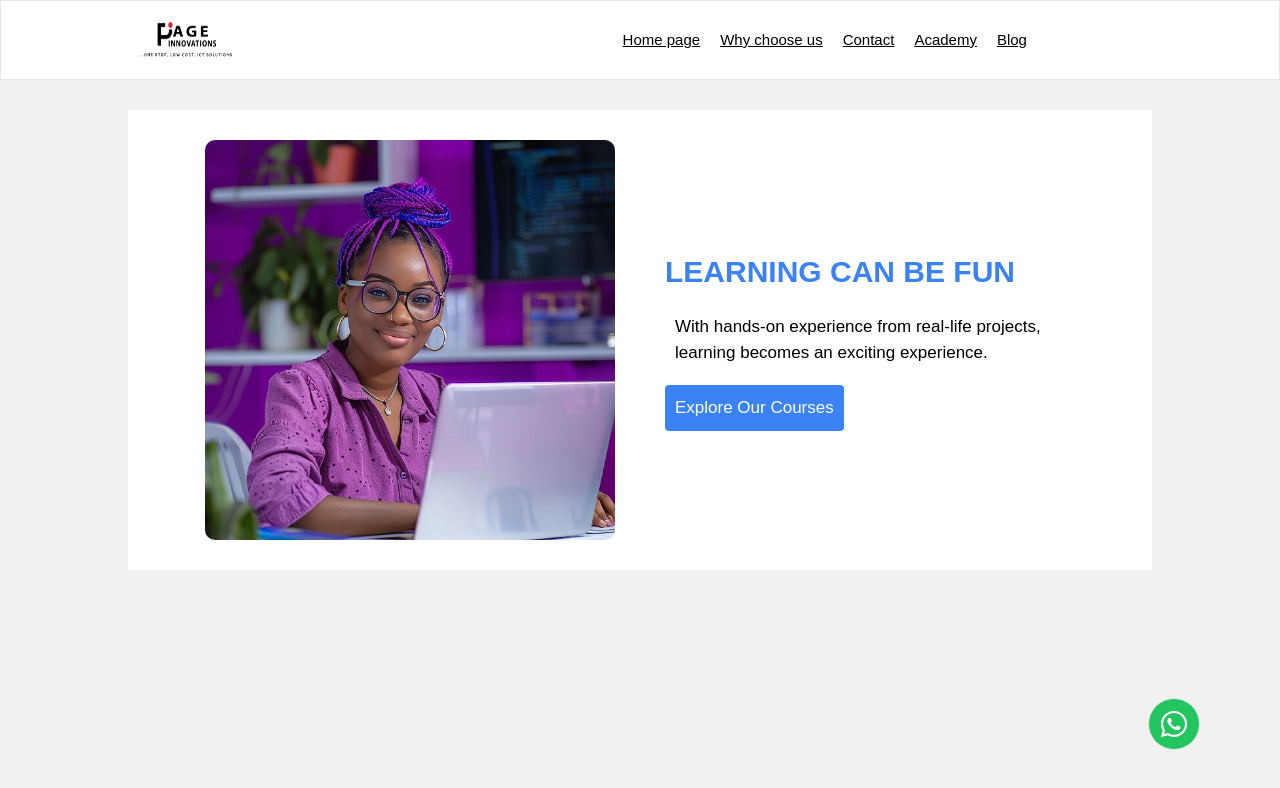
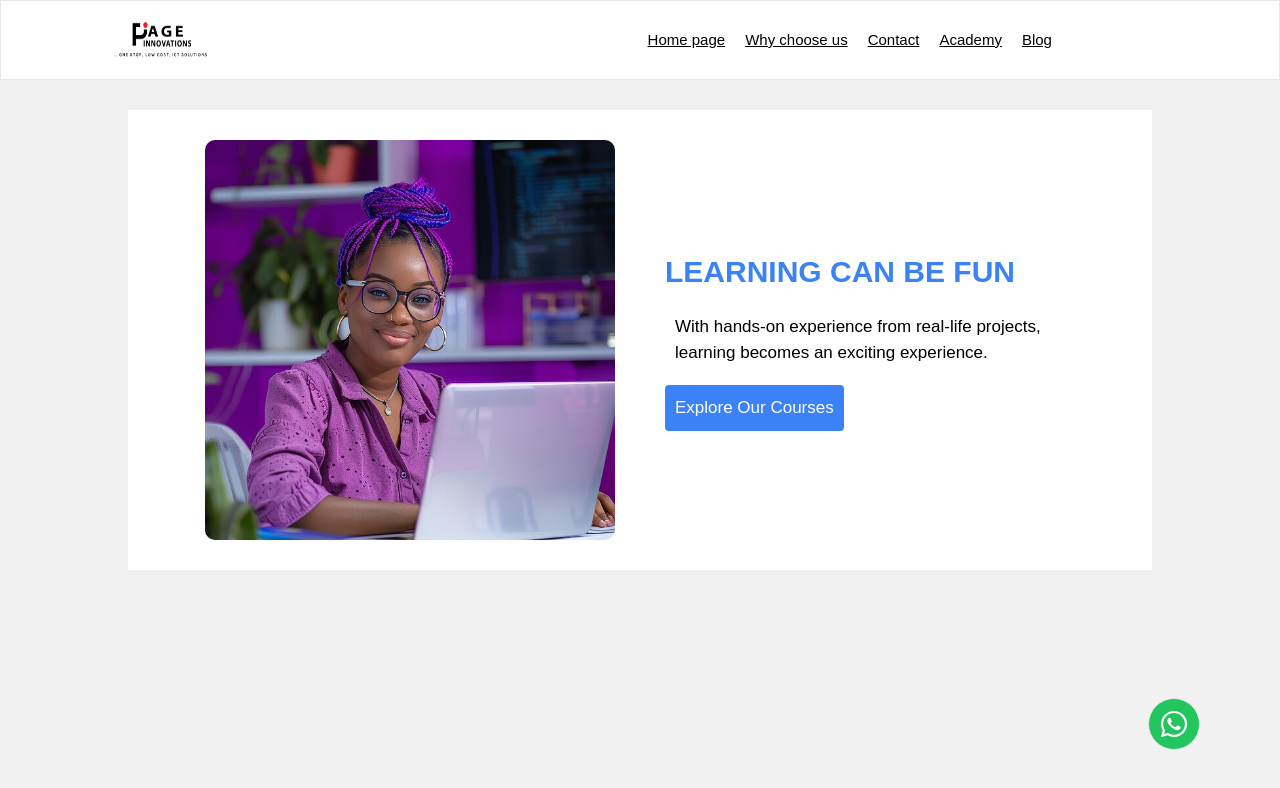
Before and after one commit to Cannyokpoto/official-landing, a React (Vite) app: page / in a window 1280 px wide. Shown: the top 788 px of the page. Built offline with nearby package versions, Linux system fonts and the light colour scheme.

Commit message:
edited the logo and image

```diff
--- a/src/Pages/Home/Home.jsx
+++ b/src/Pages/Home/Home.jsx
@@ -8,7 +8,8 @@ function Home() {
 
       <div className="flex items-center justify-center h-auto py-3 large:gap-5 large:w-80 bg-vogueWhite small:w-90vw large:flex-row small:flex-col small:gap-3">
 
-        <div className="flex items-center justify-center large:w-40 large:h-400px small:w-90 small:h-200px">
+        <div className="flex items-center justify-center large:w-40 large:h-400px small:w-90 small:h-250px">
+
           <img
             src={PHOTOS.hero_image}
             alt="hero image"
--- a/src/components/Header/Header.jsx
+++ b/src/components/Header/Header.jsx
@@ -13,11 +13,11 @@ function Header() {
   }
 
   return (
-    <header className='flex items-center border large:justify-around w-100vw h-80px bg-vogueWhite small:justify-between small:px-3 large:px-0'>
-      <img src={PHOTOS.LOGO} alt="logo" className='large:w-100px large:h-60 small:w-50px small:h-40'/>
+    <header className='flex items-center border large:justify-around w-100vw h-80px bg-vogueWhite small:justify-end small:px-3 large:px-0 large:gap-10 small:gap-7'>
+
+      <img src={PHOTOS.LOGO} alt="logo" className='large:w-100px large:h-60 small:w-120px small:h-60'/>
 
       {nav ?
-
         <IoClose className='font-bold cursor-pointer large:hidden text-30px'
         onClick={toggleNav}
         /> :
```
Also changed, not shown: 1 other file (tests, documents, lock files or other folders).
